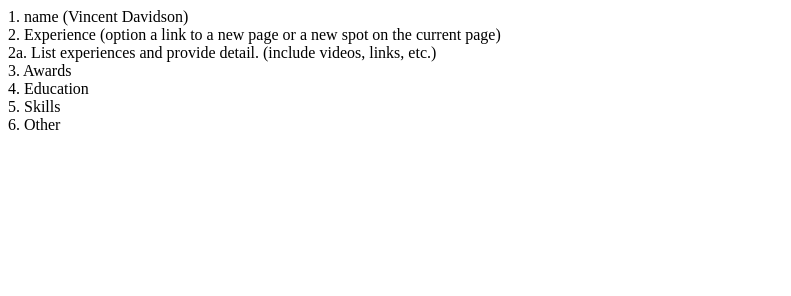
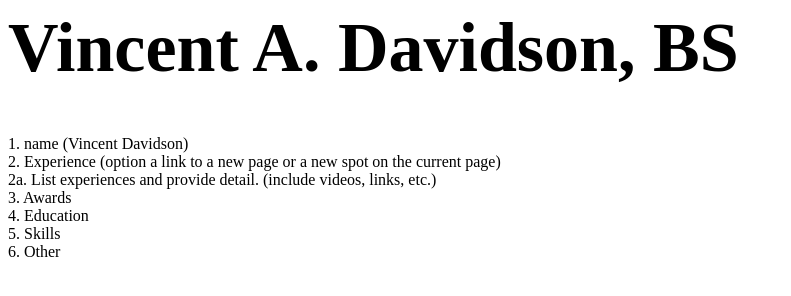
Before and after one commit to VintDave/exampleGitHubPage7, a plain HTML site: page index.html in a window 1280 px wide. Shown: the whole page, without its empty margins (0-791 px from the left). Drawn offline with Linux system fonts and the light colour scheme.

Commit message:
Update index.html

```diff
--- a/index.html
+++ b/index.html
@@ -1,5 +1,6 @@
 <html>
 <body>
+ <h1 style="font-size:70px;">Vincent A. Davidson, BS</h1>
 1. name (Vincent Davidson) <br>
  2. Experience (option a link to a new page or a new spot on the current page)
   <br> 2a. List experiences and provide detail. (include videos, links, etc.)<br>
```
